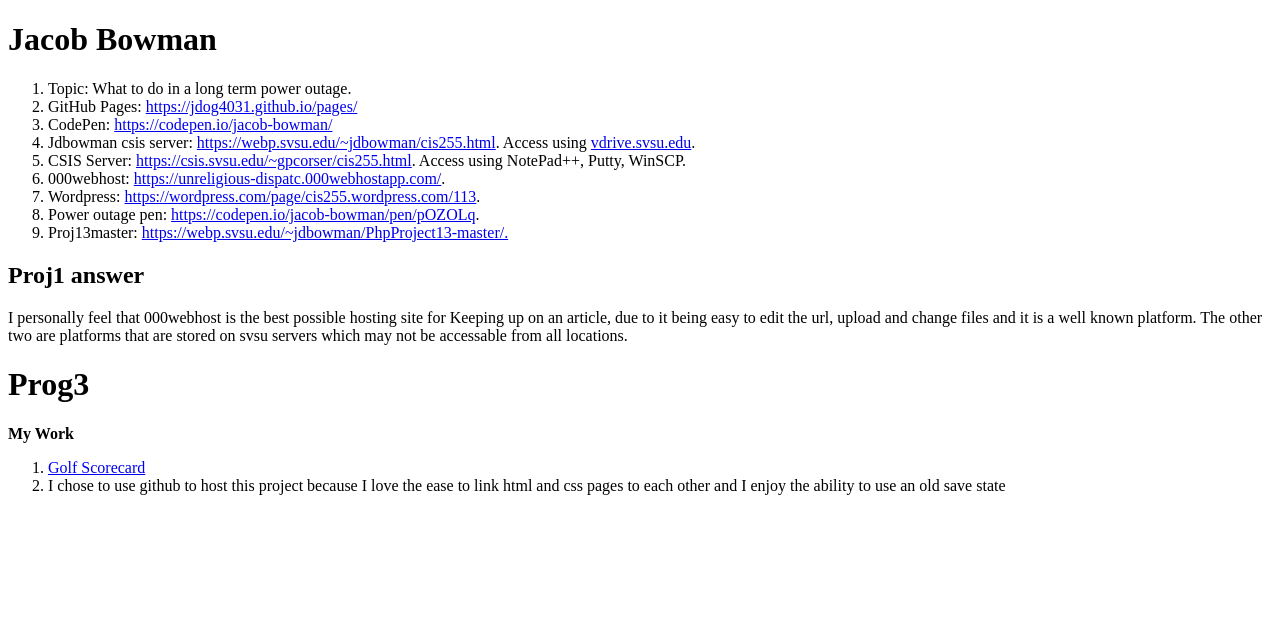
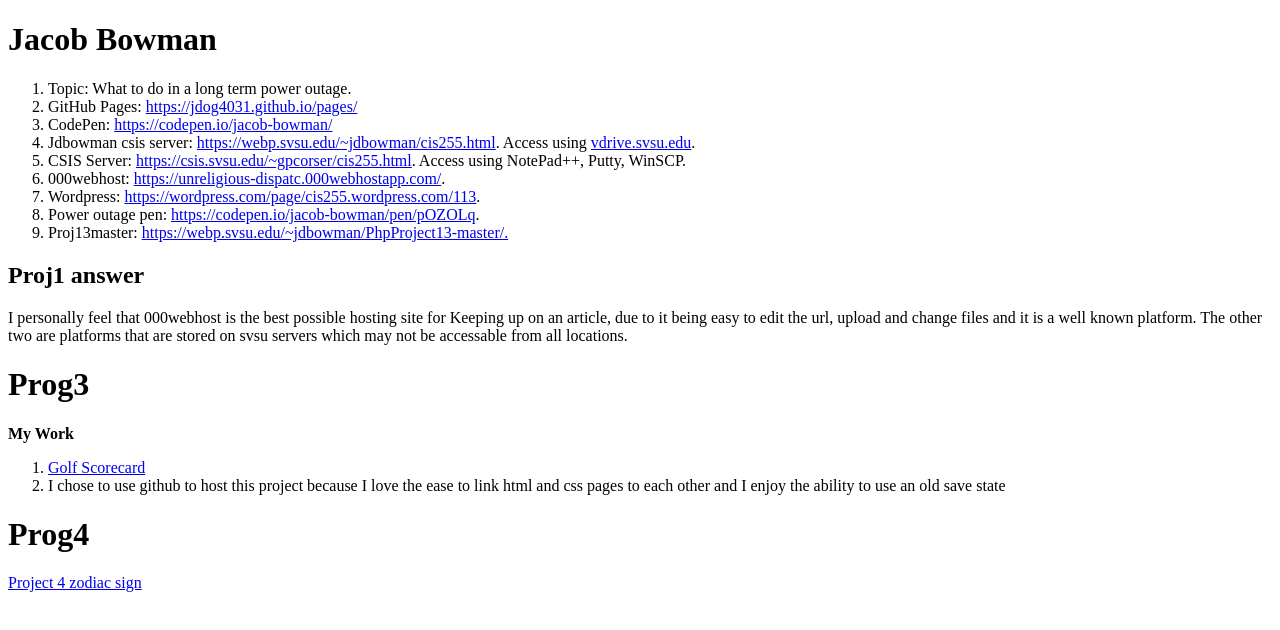
Before and after one commit to jdog4031/Pages, a plain HTML site: page index.html in a window 1280 px wide. Drawn offline with Linux system fonts and the light colour scheme.

Commit message:
Update index.html

```diff
--- a/index.html
+++ b/index.html
@@ -1,3 +1,4 @@
+
 <!DOCTYPE html>
 <html lang="en">
 
@@ -30,7 +31,10 @@
   </ol>
 
 </proj3>
-
+<proj4>
+    <h1>Prog4</h1>
+  </proj4>
+  <a target='_blank' href='https://jdog4031.github.io/Pages/Proj4.html'>Project 4 zodiac sign
 <script></script>
 </body>
 
```
